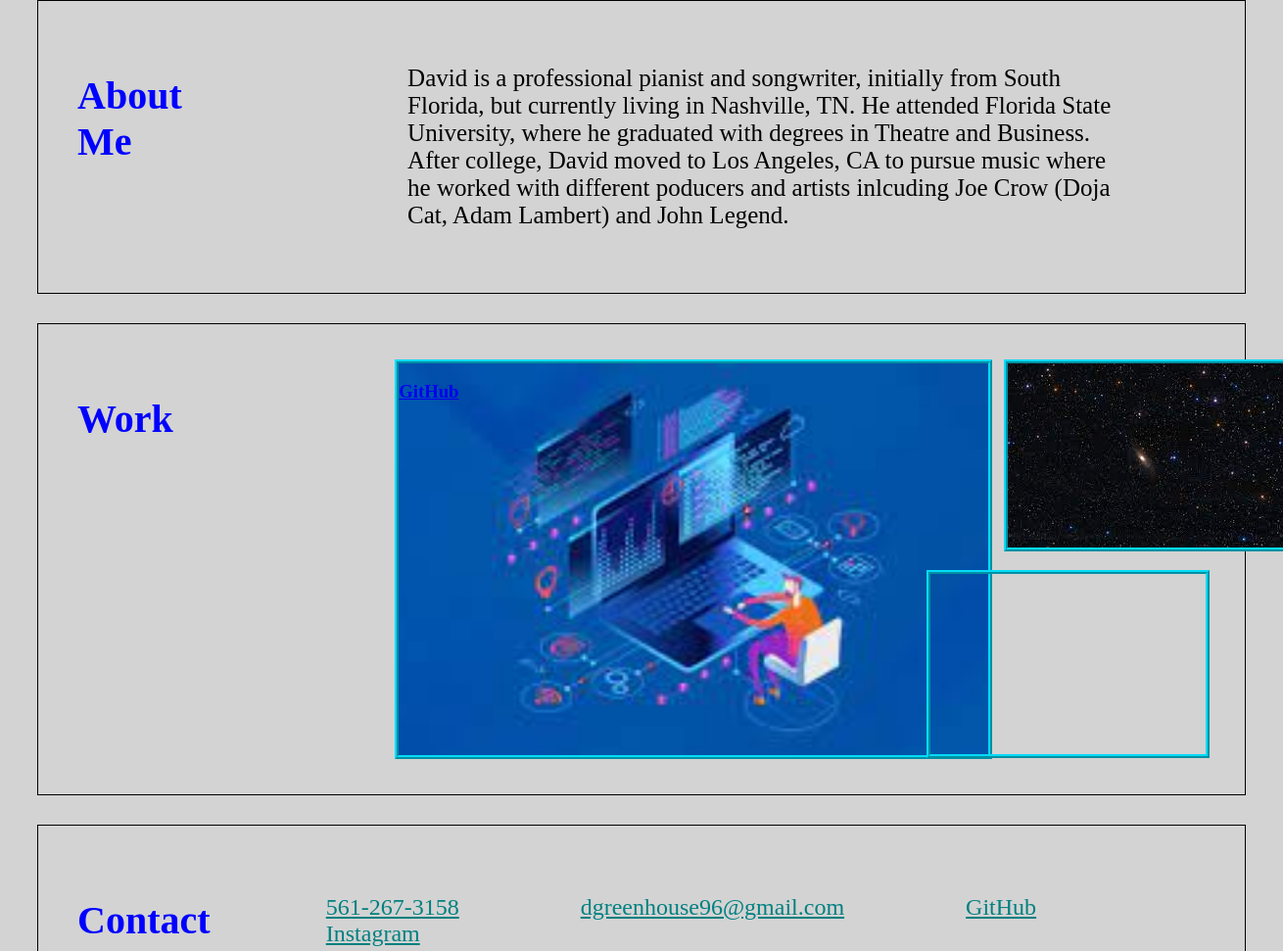
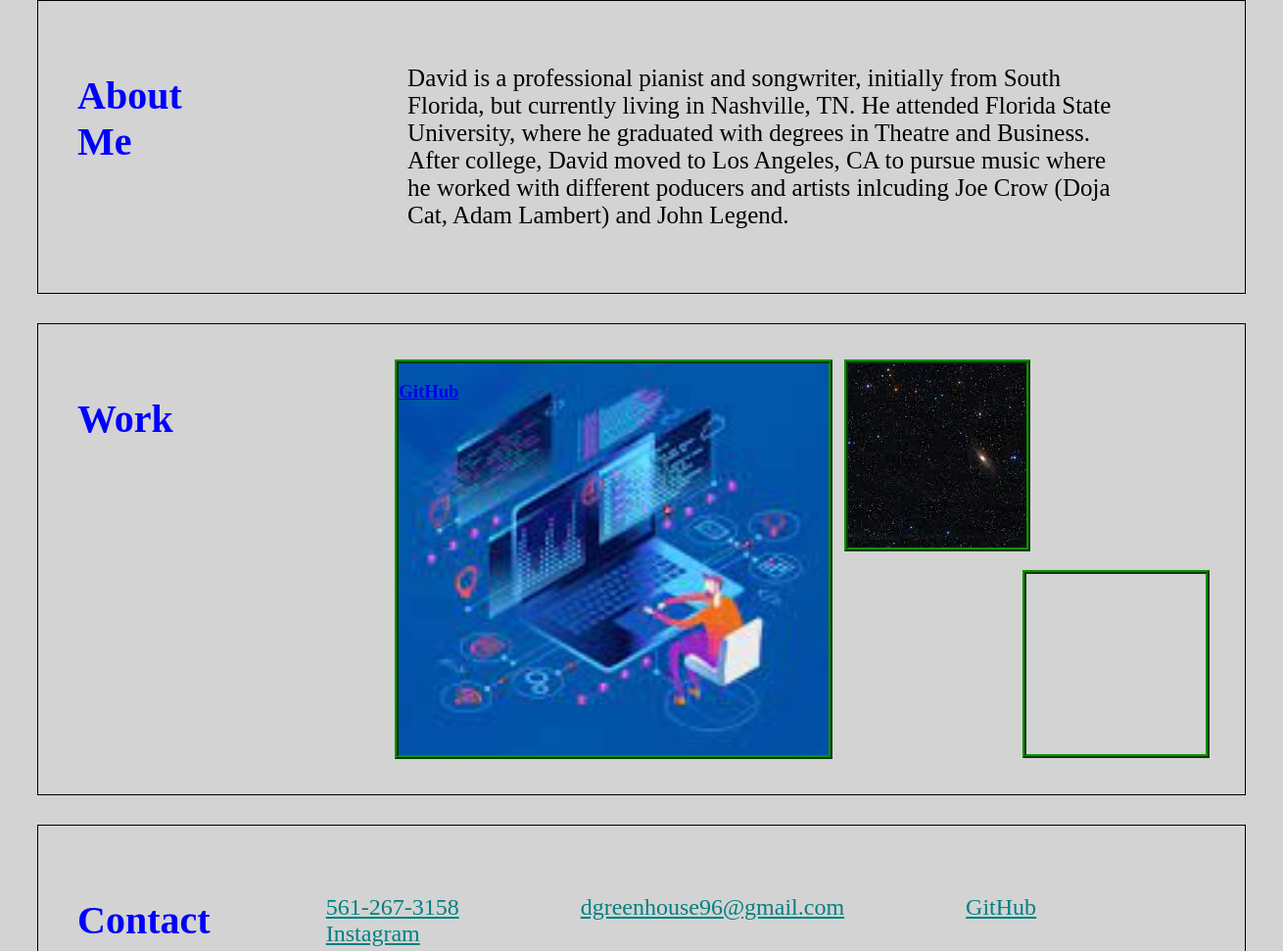
Before and after one commit to davidgreenhouse/BasicPortfolio, a plain HTML site: page index.html in a window 1280 px wide. Shown: the part 466-1437 px from the top of the page at 98% size, 1310 px wide, since content can reach past the window. Drawn offline with Linux system fonts and the light colour scheme.

Commit message:
updated links

```diff
--- a/assets/styles.css
+++ b/assets/styles.css
@@ -105,12 +105,12 @@ section p {
 }
 
 .work-one {
-    display: grid;
-    width: 100%;
+    display: block;
+    width: 600%;
     height: 100%;
-    outline: 0.3rem ridge #05dbf7;
-    grid-column: 1/4;
-    grid-row: 4/6;
+    outline: 0.3rem ridge #0f8f03;
+    /* grid-column: 1/4;
+    grid-row: 4/6; */
     margin-left: 20%;
     background-image: url("./images/coding-image.jpg");
     background-size: cover;
@@ -118,27 +118,28 @@ section p {
 }
 
 .work-two {
-    display: grid;
-    padding-left: 40px;
+    display: flex;
+    padding-left: 0px;
     margin-left: 20px;
-    margin-right: -125px;
-    width: 40%;
+    margin-right: 0px;
+    width: 250%;
     height: 47%;
-    outline: 0.3rem ridge #05dbf7;
-    grid-column: 3/4;
-    grid-row: 5/6;
+    outline: 0.3rem ridge #0f8f03;
+    /* grid-column: 3/4;
+    grid-row: 5/6; */
     background-image: url("./images/space-image.jpg");
 }
 .work-three {
-    display: grid;
-    padding-left: 40px;
-    margin-left: -235px;
+    display: flex;
+    padding-left: 0px;
+    margin-left: 0px;
     margin-top: 215px;
-    width: 40%;
+    margin-right: 0px;
+    width: 250%;
     height: 46%;
-    outline: 0.3rem ridge #05dbf7;
-    grid-column: 1/6;
-    grid-row: 1/4;
+    outline: 0.3rem ridge #0f8f03;
+    /* grid-column: 1/6;
+    grid-row: 1/4; */
     background-image: url("./images/calculator-image.png");
 }
 
--- a/index.html
+++ b/index.html
@@ -45,7 +45,7 @@
                 <ul class="contact">
                     <li><a href="">561-267-3158</a></li>
                     <li><a href="">dgreenhouse96@gmail.com</a></li>
-                    <li><a href="">GitHub</a></li>
+                    <li><a href="https://github.com/davidgreenhouse/BasicPortfolio">GitHub</a></li>
                     <li><a href="">Instagram</a></li>
                 </ul>
             </section>
```
